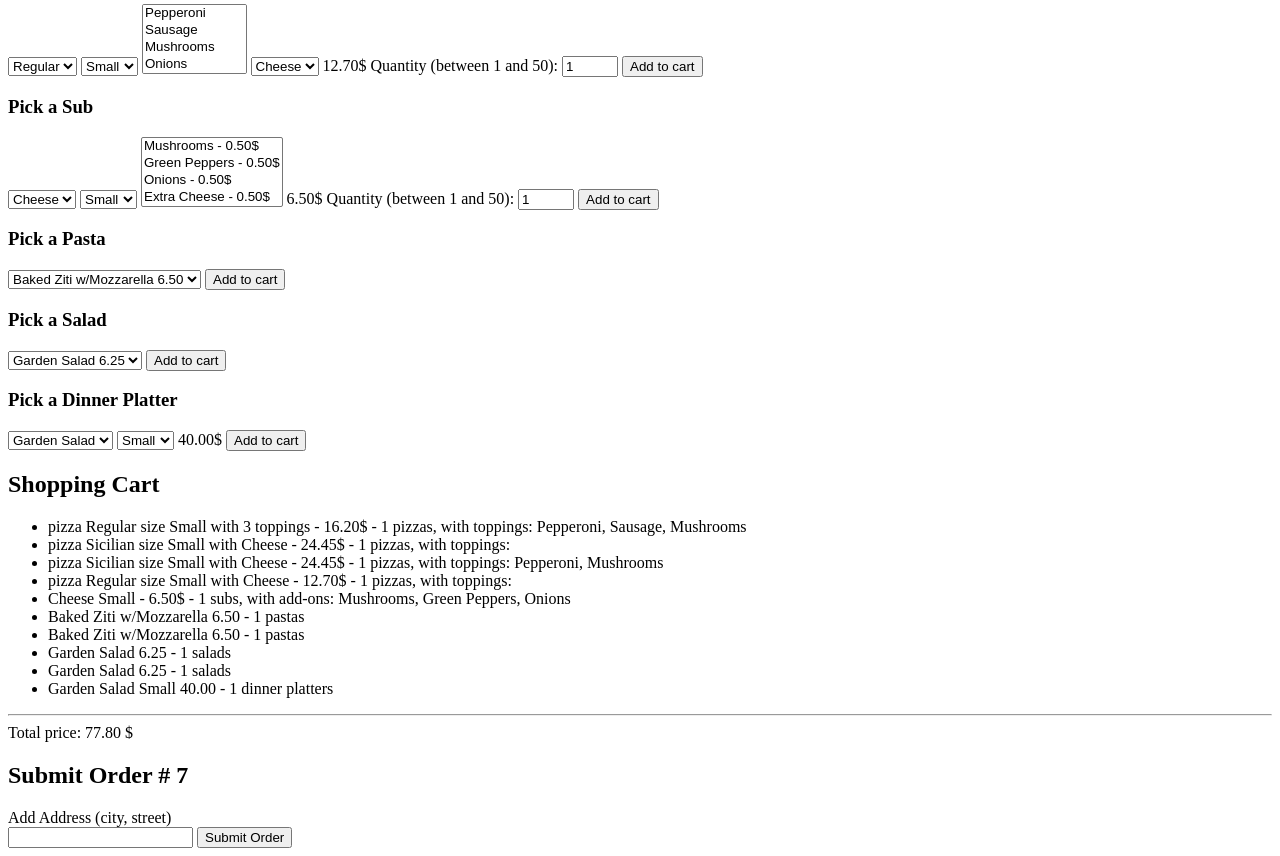
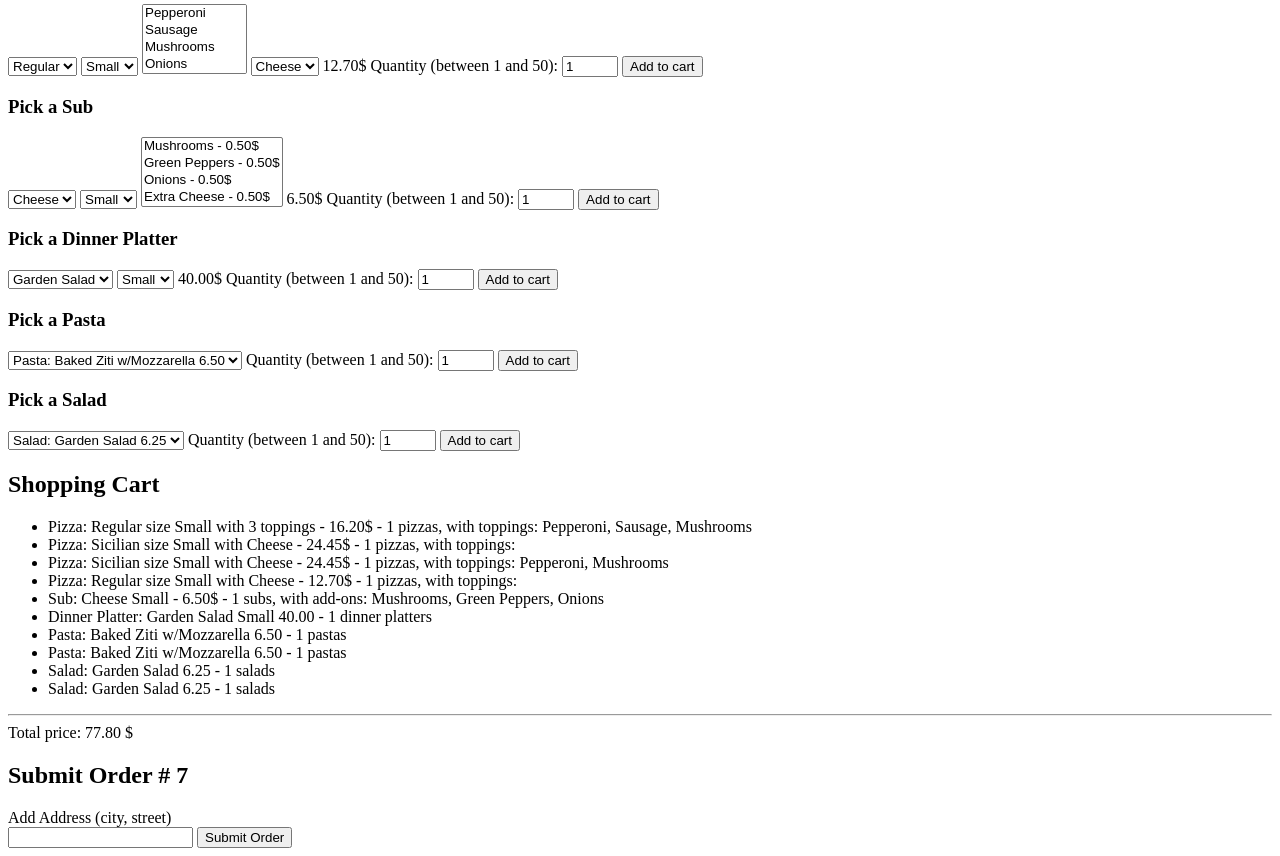
Before and after one commit to allensuvorov/CS50_web_project3, a Django app: page / in a window 1280 px wide. Shown: the part 322-1178 px from the top of the page. Run offline with Django 3.2, Linux system fonts and the light colour scheme; a user stored in the database is signed in; data comes from the database, SQL or seed files in the repository; both versions use the stored data as it was after the commit.

Commit message:
shopping cart is ready for all producs

```diff
--- a/orders/static/orders/app.js
+++ b/orders/static/orders/app.js
@@ -83,7 +83,7 @@ function get_pizza_price() {
 
 function get_add_ons_price_total(){
 
-    let options = sub_add_on.options; // get all options
+    let options = sub_add_ons.options; // get all options
     let total = 0;
         for (let i=0; i<options.length; i++) {
             if (options[i].selected) {
--- a/orders/templates/orders/user.html
+++ b/orders/templates/orders/user.html
@@ -88,7 +88,7 @@
     <!-- subs selection -->
     {% if subs %}
         <h3>Pick a Sub</h3>
-        <form id="sub_form" action="{% url 'cart' %}" method="POST">
+        <form id="sub_form" action="{% url 'cart_sub' %}" method="POST">
             {% csrf_token %}
 
             <select id="sub_name" name="sub_name">
@@ -103,7 +103,7 @@
                 {% endfor %}
             </select>
 
-            <select id="sub_add_on" name="sub_add_on" multiple>
+            <select id="sub_add_ons" name="sub_add_ons" multiple>
                 {% for sub_add_on in sub_add_ons %}
                     <option value="{{ sub_add_on.id }}" data-price={{sub_add_on.price}}>{{ sub_add_on }} </option>"
                 {% endfor %}
@@ -117,35 +117,9 @@
         </form>
     {% endif %}
 
-    {% if pastas %}
-        <h3>Pick a Pasta</h3>
-        <form id="pasta_form" action="{% url 'cart' %}" method="POST">
-            {% csrf_token %}
-            <select name="pasta_name_price">
-                {% for pasta in pastas %}
-                    <option value="{{ pasta.id }}">{{ pasta }}</option>
-                {% endfor %}
-            </select>
-            <input type="submit" value="Add to cart">
-        </form>
-    {% endif %}
-
-    {% if salads %}
-        <h3>Pick a Salad</h3>
-        <form id="salad_form" action="{% url 'cart' %}" method="POST">
-            {% csrf_token %}
-            <select name="salad_name_price">
-                {% for salad in salads %}
-                    <option value="{{ salad.id }}">{{ salad }}</option>
-                {% endfor %}
-            </select>
-            <input type="submit" value="Add to cart">
-        </form>
-    {% endif %}
-
     {% if dinner_platters %}
         <h3>Pick a Dinner Platter</h3>
-        <form id="dinner_platter_form" action="{% url 'cart' %}" method="POST">
+        <form id="dinner_platter_form" action="{% url 'cart_dinner_platter' %}" method="POST">
             {% csrf_token %}
             <select id="dinner_platter_name" name="dinner_platter_name">
                 {% for name in dinner_platter_names %}
@@ -157,12 +131,44 @@
                     <option value="{{ size.id }}">{{ size }}</option>
                 {% endfor %}
             </select>
-
-
             <span id="dinner_platter_price"></span>
+            <label for="count">Quantity (between 1 and 50):</label>
+            <input type="number" id="quantity" name="count" min="1" max="50" value="1">
             <input type="submit" value="Add to cart">
         </form>
     {% endif %}
+
+    {% if pastas %}
+        <h3>Pick a Pasta</h3>
+        <form id="pasta_form" action="{% url 'cart_pasta' %}" method="POST">
+            {% csrf_token %}
+            <select name="pasta_name_price">
+                {% for pasta in pastas %}
+                    <option value="{{ pasta.id }}">{{ pasta }}</option>
+                {% endfor %}
+            </select>
+            <label for="count">Quantity (between 1 and 50):</label>
+            <input type="number" id="quantity" name="count" min="1" max="50" value="1">
+            <input type="submit" value="Add to cart">
+        </form>
+    {% endif %}
+
+    {% if salads %}
+        <h3>Pick a Salad</h3>
+        <form id="salad_form" action="{% url 'cart_salad' %}" method="POST">
+            {% csrf_token %}
+            <select name="salad_name_price">
+                {% for salad in salads %}
+                    <option value="{{ salad.id }}">{{ salad }}</option>
+                {% endfor %}
+            </select>
+            <label for="count">Quantity (between 1 and 50):</label>
+            <input type="number" id="quantity" name="count" min="1" max="50" value="1">
+            <input type="submit" value="Add to cart">
+        </form>
+    {% endif %}
+
+
 
     <!-- #endregion Menu -->
 
@@ -180,16 +186,16 @@
                     <li>{{ sub }}</li>
                 {% endfor %}
 
+                {% for dinner_platter in unit.dinner_platters.all %}
+                <li>{{ dinner_platter }}</li>
+                {% endfor %}
+
                 {% for pasta in unit.pastas.all %}
                     <li>{{ pasta }}</li>
                 {% endfor %}
 
                 {% for salad in unit.salads.all %}
                     <li>{{ salad }}</li>
-                {% endfor %}
-
-                {% for dinner_platter in unit.dinner_platters.all %}
-                    <li>{{ dinner_platter }}</li>
                 {% endfor %}
             {% endfor %}
         </ul>
--- a/orders/urls.py
+++ b/orders/urls.py
@@ -7,9 +7,15 @@ urlpatterns = [
     path("register", views.register_view, name ="register"), # reg form, once registered - to login page, other - to error page
     path("login", views.login_view, name="login"), # login form, once signed-in - to index, other - to login page with error
     path("logout", views.logout_view, name="logout"), # to login page with message "logged out"
-    path("cart", views.cart_view, name="cart"), # to add an item to shopping cart
     path("pizza_price", views.pizza_price_view, name="pizza_price"), # for getting pizza price via AJAX
-    path("<int:order_id>/order", views.order_view, name ="order"), # for placing an order
     path("sub_price", views.sub_price_view, name="sub_price"), # getting sub price via AJAX
-    path("dinner_platter_price", views.dinner_platter_price_view, name="dinner_platter_price")
+    path("dinner_platter_price", views.dinner_platter_price_view, name="dinner_platter_price"), # getting dinner platter price via AJAX
+    path("cart", views.cart_view, name="cart"), # to add a pizza order item to shopping cart
+
+    path("cart_sub", views.cart_sub_view, name="cart_sub"), # add sub item to cart
+    path("cart_dinner_platter", views.cart_dinner_platter_view, name="cart_dinner_platter"),
+    path("cart_pasta", views.cart_pasta_view, name="cart_pasta"),
+    path("cart_salad", views.cart_salad_view, name="cart_salad"),
+
+    path("<int:order_id>/order", views.order_view, name ="order") # for placing an order
 ]
--- a/orders/views.py
+++ b/orders/views.py
@@ -4,7 +4,7 @@ from django.shortcuts import render, redirect
 from orders.forms import RegistrationForm
 from django.urls import reverse
 
-from .models import Pizza, Pizza_name, Pizza_size, Pizza_topping, Pizza_topping_combo, Order, Order_status, Pizza_order_item, Sub, Sub_add_on, Sub_name, Sub_size, Pasta, Salad, Dinner_platter, Dinner_platter_name, Dinner_platter_size
+from .models import Pizza, Pizza_name, Pizza_size, Pizza_topping, Pizza_topping_combo, Order, Order_status, Pizza_order_item, Sub_order_item, Dinner_platter_order_item, Pasta_order_item, Salad_order_item, Sub, Sub_add_on, Sub_name, Sub_size, Pasta, Salad, Dinner_platter, Dinner_platter_name, Dinner_platter_size
 
 # Create your views here.
 def index(request):
@@ -37,6 +37,7 @@ def index(request):
     }
     return render(request, "orders/user.html", context)
 
+#region Authentification views
 def register_view(request):
 
     if request.method =='POST':
@@ -73,64 +74,9 @@ def login_view(request):
 def logout_view(request):
     logout(request)
     return render(request, "orders/index.html", {"message": "Logged out."})
+#endregion Authentification
 
-def cart_view(request):
-
-    # add check if cart is already in created, then use it or create a it
-    obj, created = Order.objects.get_or_create(
-        user=request.user,
-        status=Order_status.objects.get(pk=1)
-        # price = 0
-        )
-    print ("\n", obj, "\n")
-
-    try:
-        pizza_name_id = int(request.POST["pizza_name"])
-        pizza_size_id = int(request.POST["pizza_size"])
-        pizza_topping_combo_id = int(request.POST["pizza_topping_combo"])
-        pizza_count = int(request.POST["count"])
-
-
-    # find pizza in BD
-        pizza = Pizza.objects.get(name=pizza_name_id, size=pizza_size_id, combo=pizza_topping_combo_id)
-
-    # find cart in order table
-        # cart = Order.objects.get(user=request.user, status=1)
-    # todo: this exception needs tuning
-    except Pizza.DoesNotExist:
-        return render(request, "orders/error.html", {"message": "That Pizza Does not Exist."})
-
-
-    # obj.pizzas.add(pizza)
-    pizza_order = Pizza_order_item(pizza=pizza, count=pizza_count, order=obj)
-    pizza_order.save()
-
-
-    # calculate total price
-    total_price = 0
-    pizzas = obj.pizzas.all()
-    for p in pizzas:
-        order_item_price = p.pizza.price * p.count
-        print (order_item_price)
-        total_price += order_item_price
-
-    print ("\n", total_price, "\n")
-
-    # save total price to current order
-    obj.price = total_price
-    obj.save()
-    # print (obj.price)
-
-    # get all toppings
-    pizza_toppings = request.POST.getlist("pizza_toppings")
-    print ("\n", pizza_toppings, "\n")
-
-    if pizza_toppings is not None:
-        for topping in pizza_toppings:
-            pizza_order.toppings.add(topping)
-
-    return HttpResponseRedirect(reverse("index"))
-
+#region Price via AJAX views
 def pizza_price_view(request):
     print ("\n","trying to get pizza price", "\n")
     if request.is_ajax and request.method == "GET":
@@ -203,6 +149,140 @@ def dinner_platter_price_view(request):
     return JsonResponse ({
         'price': price
         })
+#endregion Price via AJAX
+
+#region Cart views
+def cart_view(request):
+
+    # add check if cart is already in created, then use it or create a it
+    obj, created = Order.objects.get_or_create(
+        user=request.user,
+        status=Order_status.objects.get(pk=1)
+        # price = 0
+        )
+    print ("\n", obj, "\n")
+
+    try:
+        pizza_name_id = int(request.POST["pizza_name"])
+        pizza_size_id = int(request.POST["pizza_size"])
+        pizza_topping_combo_id = int(request.POST["pizza_topping_combo"])
+        pizza_count = int(request.POST["count"])
+
+
+    # find pizza in BD
+        pizza = Pizza.objects.get(name=pizza_name_id, size=pizza_size_id, combo=pizza_topping_combo_id)
+
+    # find cart in order table
+        # cart = Order.objects.get(user=request.user, status=1)
+    # todo: this exception needs tuning
+    except Pizza.DoesNotExist:
+        return render(request, "orders/error.html", {"message": "That Pizza Does not Exist."})
+
+    # create a new order item and save it to DB
+    pizza_order = Pizza_order_item(pizza=pizza, count=pizza_count, order=obj)
+    pizza_order.save()
+
+
+    # calculate total price
+    total_price = 0
+    pizzas = obj.pizzas.all()
+    for p in pizzas:
+        order_item_price = p.pizza.price * p.count
+        print (order_item_price)
+        total_price += order_item_price
+
+    print ("\n", total_price, "\n")
+
+    # save total price to current order
+    obj.price = total_price
+    obj.save()
+    # print (obj.price)
+
+    # get all toppings
+    pizza_toppings = request.POST.getlist("pizza_toppings")
+    print ("\n", pizza_toppings, "\n")
+
+    if pizza_toppings is not None:
+        for topping in pizza_toppings:
+            pizza_order.toppings.add(topping)
+
+    return HttpResponseRedirect(reverse("index"))
+
+def cart_sub_view(request):
+    # add check if cart is already in created, then use it or create a it
+    obj, created = Order.objects.get_or_create(
+        user=request.user,
+        status=Order_status.objects.get(pk=1)
+        )
+    print ("\n", obj, "\n")
+
+    try:
+        sub_name_id = int(request.POST["sub_name"])
+        sub_size_id = int(request.POST["sub_name"])
+        sub_count = int(request.POST["count"])
+
+        sub = Sub.objects.get(name=sub_name_id, size=sub_size_id)
+    except Sub.DoesNotExist:
+        return render(request, "orders/error.html", {"message": "That Sub Does not Exist."})
+
+    sub_order = Sub_order_item(sub=sub, count=sub_count, order=obj)
+    sub_order.save()
+
+    return HttpResponseRedirect(reverse("index"))
+
+def cart_dinner_platter_view(request):
+    # add check if cart is already in created, then use it or create a it
+    obj, created = Order.objects.get_or_create(
+        user=request.user,
+        status=Order_status.objects.get(pk=1)
+        )
+    print ("\n", obj, "\n")
+
+    dinner_platter_name_id = int(request.POST["dinner_platter_name"])
+    dinner_platter_size_id = int(request.POST["dinner_platter_size"])
+    dinner_platter_count = int(request.POST["count"])
+
+    dinner_platter = Dinner_platter.objects.get(name=dinner_platter_name_id, size=dinner_platter_size_id)
+    dinner_platter_order = Dinner_platter_order_item(dinner_platter=dinner_platter, count=dinner_platter_count, order=obj)
+    dinner_platter_order.save()
+
+    return HttpResponseRedirect(reverse("index"))
+
+def cart_pasta_view(request):
+    # add check if cart is already in created, then use it or create a it
+    obj, created = Order.objects.get_or_create(
+        user=request.user,
+        status=Order_status.objects.get(pk=1)
+        )
+    print ("\n", obj, "\n")
+
+    pasta_id = int(request.POST["pasta_name_price"])
+    pasta_count = int(request.POST["count"])
+
+    pasta = Pasta.objects.get(id=pasta_id)
+    pasta_order = Pasta_order_item(pasta=pasta, count=pasta_count, order=obj)
+    pasta_order.save()
+
+    return HttpResponseRedirect(reverse("index"))
+
+def cart_salad_view(request):
+    # add check if cart is already in created, then use it or create a it
+    obj, created = Order.objects.get_or_create(
+        user=request.user,
+        status=Order_status.objects.get(pk=1)
+        )
+    print ("\n", obj, "\n")
+
+    salad_id = int(request.POST["salad_name_price"])
+    salad_count = int(request.POST["count"])
+
+    salad = Salad.objects.get(id=salad_id)
+    salad_order = Salad_order_item(salad=salad, count=salad_count, order=obj)
+    salad_order.save()
+
+    return HttpResponseRedirect(reverse("index"))
+
+#endregion Cart views
 
 def order_view(request, order_id): # get order ID
     print ("\n","trying to put order #: " + str(order_id), "\n")
```
Also changed, not shown: orders/models.py (+5 -5 lines), db.sqlite3.
